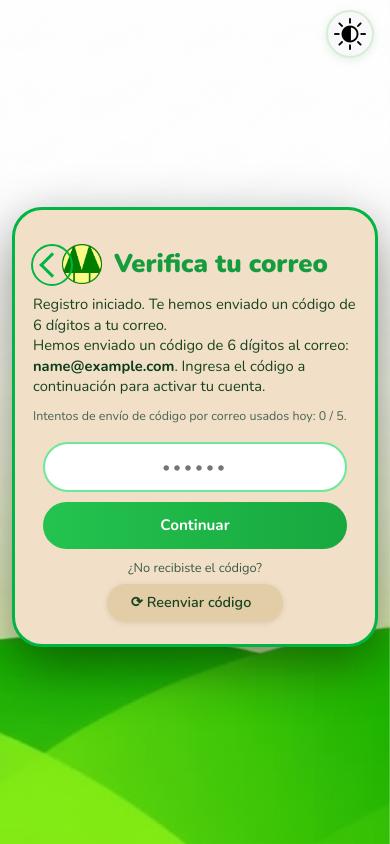
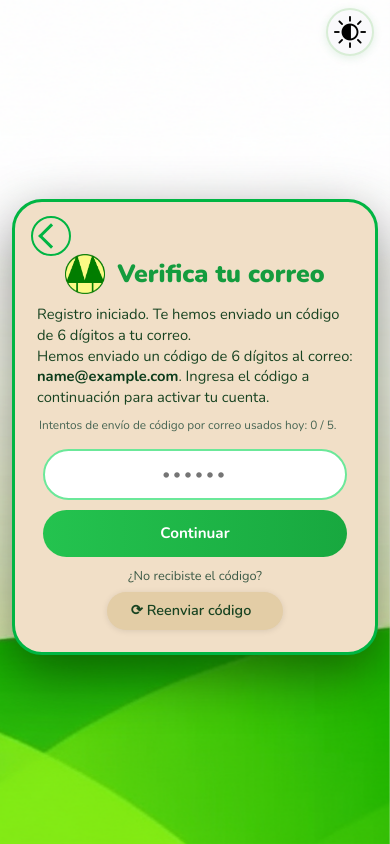
Before and after one commit to WILD09/cooperativa, a Django app: page /taxis/verificar-correo/1/ in a window 390 px wide. Run offline with Django 5.2, Linux system fonts and the light colour scheme; data comes from the database, SQL or seed files in the repository; tables that the repository leaves empty hold one stand-in row (values such as "Sample post"); some libraries are stand-ins or nearby versions.

Commit message:
ultimos arreglos para el responsive del registro y  login

```diff
--- a/taxis/templates/taxis/verification_email.html
+++ b/taxis/templates/taxis/verification_email.html
@@ -72,7 +72,7 @@ body.modo-oscuro .vsms-card {
   justify-content: center;
 }
 
-/* Botón de volver atrás (esquina superior izquierda) */
+/* Botón de volver atrás */
 .vsms-back {
   position: absolute;
   left: 24px;
@@ -88,6 +88,7 @@ body.modo-oscuro .vsms-card {
   background: transparent;
   transition: background .15s, transform .08s, box-shadow .12s;
   text-decoration: none;
+  z-index: 20;
 }
 .vsms-back-icon {
   width: 18px;
@@ -144,7 +145,7 @@ body.modo-oscuro .vsms-desc strong { color: #b8ffd0; }
   margin-bottom: 16px;
   font-size: 0.78rem;
   color: #476553;
-  white-space: nowrap;       /* mantiene “x/5” en la misma línea */
+  white-space: nowrap;
 }
 body.modo-oscuro .vsms-daily { color: #bfe8c6; }
 
@@ -313,19 +314,18 @@ body.modo-oscuro .theme-toggle-btn {
   .vsms-card { border-radius: 30px; }
   .vsms-left { padding: 26px 18px 22px 18px; }
 
-  /* Flecha más abajo para no pisar el logo,
-     pero manteniendo tamaño */
+  /* Flecha: la subimos y la separamos del logo */
   .vsms-back {
     left: 16px;
-    top: 34px;
-    width: 42px;
-    height: 42px;
+    top: 14px;       /* antes 34px: ahora más arriba y lejos del logo */
+    width: 40px;
+    height: 40px;
   }
 
-  /* Título y logo centrados en la parte superior */
+  /* Título y logo centrados abajo del botón */
   .vsms-title {
     margin-left: 0;
-    margin-top: 8px;
+    margin-top: 26px;   /* espacio bajo la flecha para el logo */
     justify-content: center;
   }
   .vsms-title-logo img {
@@ -333,20 +333,28 @@ body.modo-oscuro .theme-toggle-btn {
     height: 40px;
   }
   .vsms-title-text {
-    font-size: 1.6rem;
+    font-size: 1.55rem;
     text-align: center;
   }
 
-  .vsms-desc,
+  .vsms-desc {
+    margin-left: 4px;
+    margin-right: 4px;
+    text-align: left;
+  }
+
+  /* Intentos: texto un poco más pequeño y más “dentro” de la tarjeta */
   .vsms-daily {
-    margin-left: 0;
-    margin-right: 0;
-    text-align: left;
+    margin-left: 6px;
+    margin-right: 6px;
+    margin-bottom: 14px;
+    font-size: 0.74rem;
+    white-space: normal;       /* permite que salte de línea si es largo */
   }
 
   /* Botón modo claro/oscuro más arriba y hacia adentro */
   .theme-toggle-btn {
-    top: 10px;
+    top: 8px;
     right: 16px;
   }
 
@@ -366,9 +374,8 @@ body.modo-oscuro .theme-toggle-btn {
     font-size: 0.8rem;
   }
 }
+</style>
 
-
-</style>
 
 {# Imágenes de fondo para modo claro y oscuro #}
 <img src="{% static 'img/fondo-ondas.png' %}" alt="Fondo ondas claro" class="vsms-bg-img">
```
Also changed, not shown: taxis/templates/taxis/password_reset_new_password.html (+12 -14 lines), taxis/templates/taxis/password_reset_request.html (+9 -8 lines), taxis/templates/taxis/password_reset_verify.html (+11 -14 lines), taxis/templates/taxis/register_asociado.html (+27 -29 lines), taxis/templates/taxis/register_presidente.html (+26 -29 lines), taxis/templates/taxis/select_role.html (+6 -18 lines).
